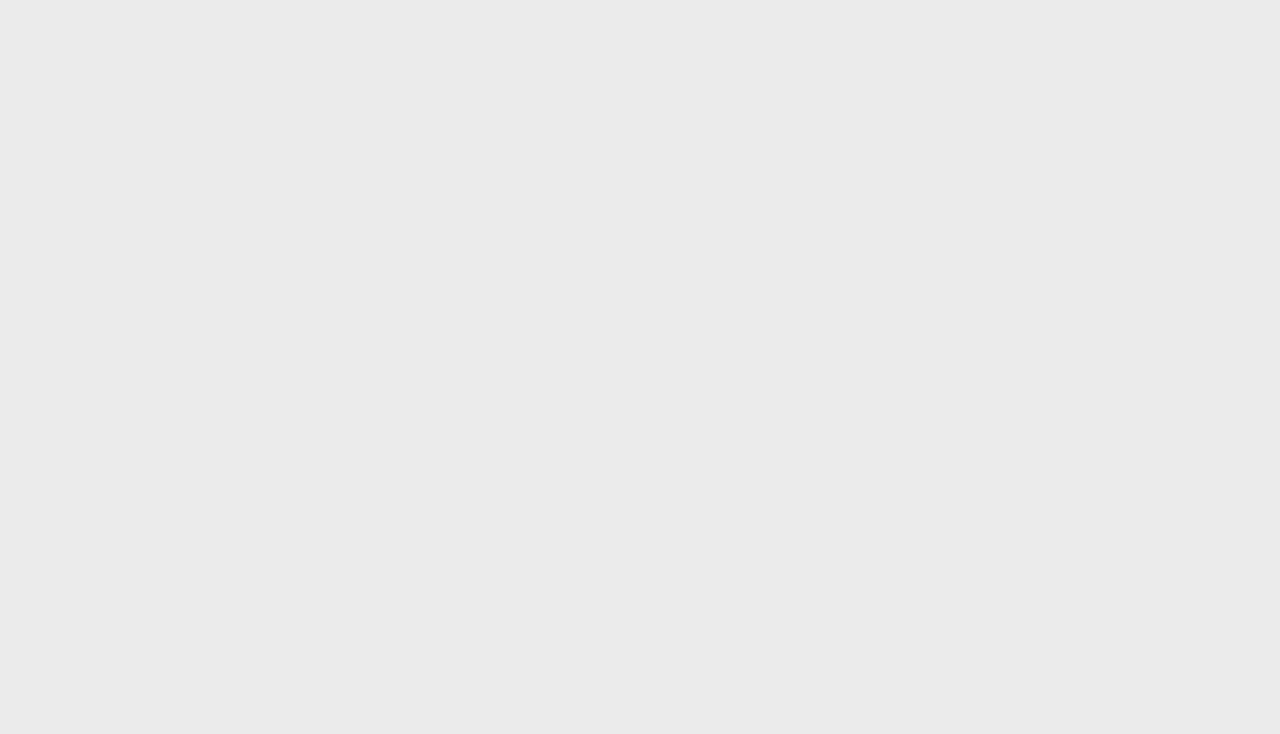
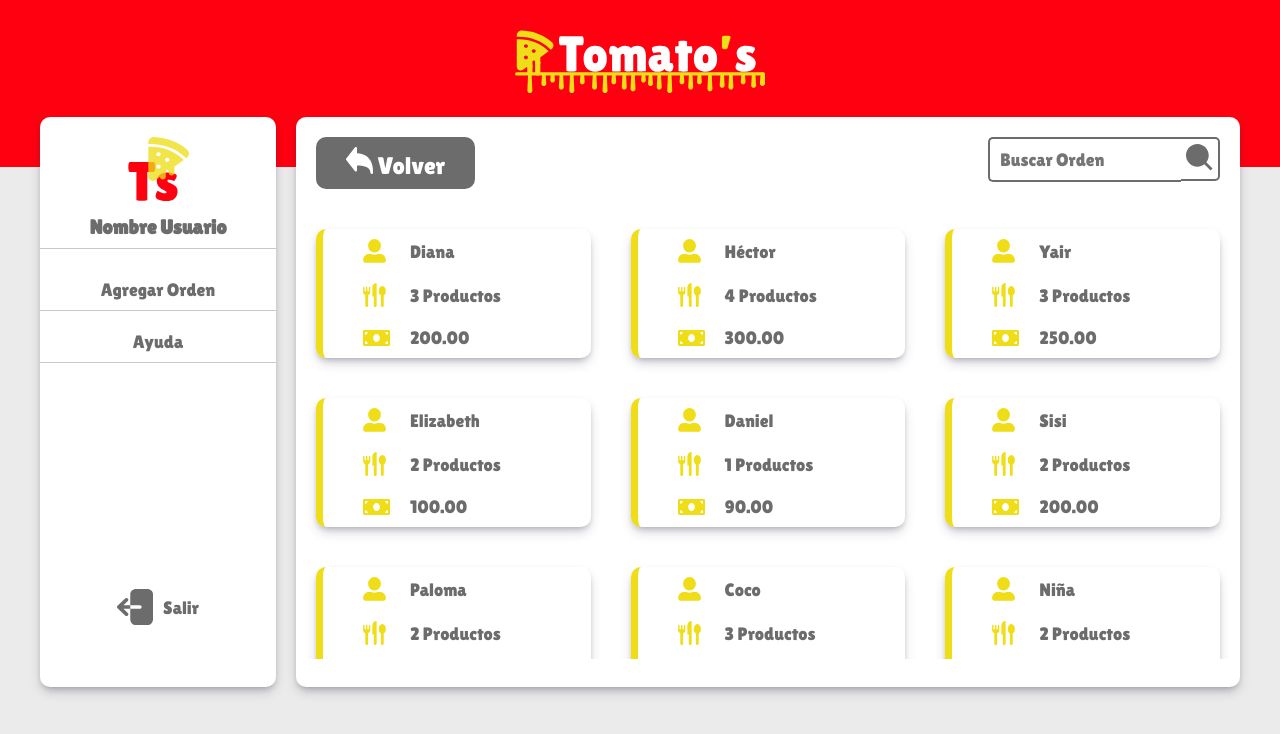
Before and after one commit to HectorGerardoZV/tomatosFront, a React (Vite) app: page /cajero/panelorders in a window 1280 px wide. Before the commit this address had no page. Shown: the top 734 px of the page. Built offline with nearby package versions, Linux system fonts and the light colour scheme.

Commit message:
The panelOrders was created and added in the router

```diff
--- a/src/App.jsx
+++ b/src/App.jsx
@@ -1,5 +1,6 @@
 
 import { BrowserRouter as Router, Routes, Route } from "react-router-dom"
+import PanelOrders from "./pages/panelorders/PanelOrders"
 import Principal from "./pages/principal/Principal"
 
 function App() {
@@ -7,10 +8,9 @@ function App() {
   return (
     <Router>
       <Routes>
-
         <Route path="/cajero" element={<Principal />}>
+          <Route path="panelorders" element={<PanelOrders/>}/>
         </Route>
-
       </Routes>
     </Router>
   )
--- /dev/null
+++ b/src/components/panelOrders/Order.jsx
@@ -0,0 +1,33 @@
+import clientYellow from "../../img/clientYellow.svg";
+import quantityYelllow from "../../img/quantityYelllow.svg";
+import moneyYellow from "../../img/moneyYellow.svg";
+import "./panelOrdersComponents.css";
+
+const Order = (props) => {
+  const { order } = props
+
+  return (
+    <div className="containter-cards">
+
+
+      <div className='order-card'>
+        <li className="li">
+          <img src={clientYellow} alt="icono cliente" />
+          <p>{order.client}</p>
+        </li>
+        <li className="li">
+          <img src={quantityYelllow} alt="icono productos" />
+          <p>{order.quantity}</p>
+        </li>
+        <li className="li">
+          <img src={moneyYellow} alt="icono costo" id="money" />
+          <p>{order.cost}</p>
+        </li>
+      </div>
+
+
+    </div>
+  )
+}
+
+export default Order
--- /dev/null
+++ b/src/components/panelOrders/OrderList.jsx
@@ -0,0 +1,75 @@
+import Order from "./Order"
+
+const OrderList = () => {
+  const orders = [
+    {
+      id: "1",
+      client: "Diana",
+      quantity: "3 Productos",
+      cost: "200.00"
+    },
+    {
+      id: "2",
+      client: "Héctor",
+      quantity: "4 Productos",
+      cost: "300.00"
+    },
+    {
+      id: "3",
+      client: "Yair",
+      quantity: "3 Productos",
+      cost: "250.00"
+    },
+    {
+      id: "4",
+      client: "Elizabeth",
+      quantity: "2 Productos",
+      cost: "100.00"
+    },
+    {
+      id: "5",
+      client: "Daniel",
+      quantity: "1 Productos",
+      cost: "90.00"
+    },
+    {
+      id: "6",
+      client: "Sisi",
+      quantity: "2 Productos",
+      cost: "200.00"
+    },
+    {
+      id: "7",
+      client: "Paloma",
+      quantity: "2 Productos",
+      cost: "200.00"
+    },
+    {
+      id: "8",
+      client: "Coco",
+      quantity: "3 Productos",
+      cost: "300.00"
+    },
+    {
+      id: "9",
+      client: "Niña",
+      quantity: "2 Productos",
+      cost: "290.00"
+    }
+  ]
+
+  return (
+    <div className="order-list">
+      {
+        orders.map(order => (
+          <Order
+            key={order.id}
+            order={order}
+          />
+        ))
+      }
+    </div>
+  )
+}
+
+export default OrderList
--- /dev/null
+++ b/src/components/panelOrders/panelOrdersComponents.css
@@ -0,0 +1,34 @@
+/* Order Style */
+.containter-cards{
+    margin: 2rem;
+}
+.order-card{
+    border-radius: 1rem;
+    box-shadow: var(--shadow);
+    color: var(--color-gray);
+    border-left: .7rem solid var(--color-yellow)
+}
+
+.li{
+    padding: 1rem 4rem 1rem 4rem;
+    display: grid;
+    grid-template-columns: 1fr 3fr;
+    align-items: center;
+    list-style:none
+}
+
+.li img{
+    margin-right: 2rem;
+}
+
+#money{
+    margin-right: 1.5rem;
+}
+
+/*OrderList Style*/
+.order-list{
+    height: 45rem;
+    overflow-y: scroll;
+    display:grid;
+    grid-template-columns: repeat(3,1fr);
+}
--- a/src/index.css
+++ b/src/index.css
@@ -27,6 +27,9 @@ body{
 h1,h2,h3,p,a,li,ul{
   margin: 0;
 }
+button, input {
+  font-family: var(--font);
+}
 a{
   text-decoration: none;
 }
--- /dev/null
+++ b/src/pages/panelorders/PanelOrders.jsx
@@ -0,0 +1,34 @@
+import OrderList from '../../components/panelOrders/OrderList';
+import back from '../../img/back.svg';
+import search from '../../img/search.svg';
+import "./panelOrders.css";
+
+const PanelOrders = () => {
+    return (
+        <div>
+            <div className="content">
+                <button className="btn-back">
+                    <img src={back} alt="volver" /> Volver
+                </button>
+
+
+                <form action="" className='form'>
+                    <div className="input">
+                        <input type="text" placeholder='Buscar Orden' />
+                    </div>
+                    <div className="btn-submit">
+                        <button title='submit'>
+                            <img src={search} alt="Buscador" />
+                        </button>
+                        {/* <input type="submit" value={"Buscar"} /> */}
+                    </div>
+                </form>
+            </div>
+            <div>
+                <OrderList />
+            </div>
+        </div>
+    )
+}
+
+export default PanelOrders
--- /dev/null
+++ b/src/pages/panelorders/panelOrders.css
@@ -0,0 +1,51 @@
+/*Panel Orders Style*/
+.content{
+    display: flex;
+   justify-content: space-between;
+   padding: 2rem;
+
+}
+
+.btn-back{
+    background-color: var(--color-gray);
+    border: none;
+    border-radius: 1rem;
+    color: var(--color-white);
+    font-size: x-large;
+    text-align: center;
+    padding: 1rem 3rem 1rem 3rem;
+}
+
+.form{
+    display: flex;
+    justify-content: flex-end;
+}
+
+.input input{
+    border: none;
+    padding: .5rem;
+    outline: none;
+    border-top-left-radius: .5rem;
+    border-bottom-left-radius: .5rem;
+    padding: 1rem;
+    font-size: large;
+    border-right: none;
+    border-left: 2px solid var(--color-gray);
+    border-top: 2px solid var(--color-gray);
+    border-bottom: 2px solid var(--color-gray);
+}
+
+.btn-submit button{
+    padding: .5rem;
+    border-top-right-radius: .5rem;
+    border-bottom-right-radius: .5rem;
+    background-color: var(--color-white);
+    border-left: none;
+    border-right: 2px solid var(--color-gray);
+    border-top: 2px solid var(--color-gray);
+    border-bottom: 2px solid var(--color-gray);
+}
+
+.btn-submit button img{
+    width: 2.7rem;
+}
```
Also changed, not shown: src/img/search.svg.
